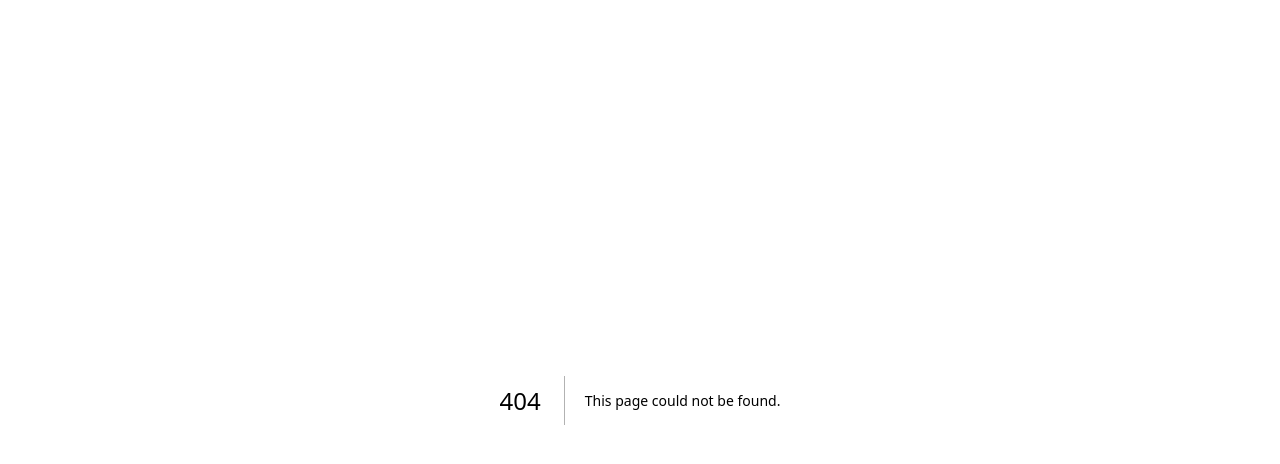
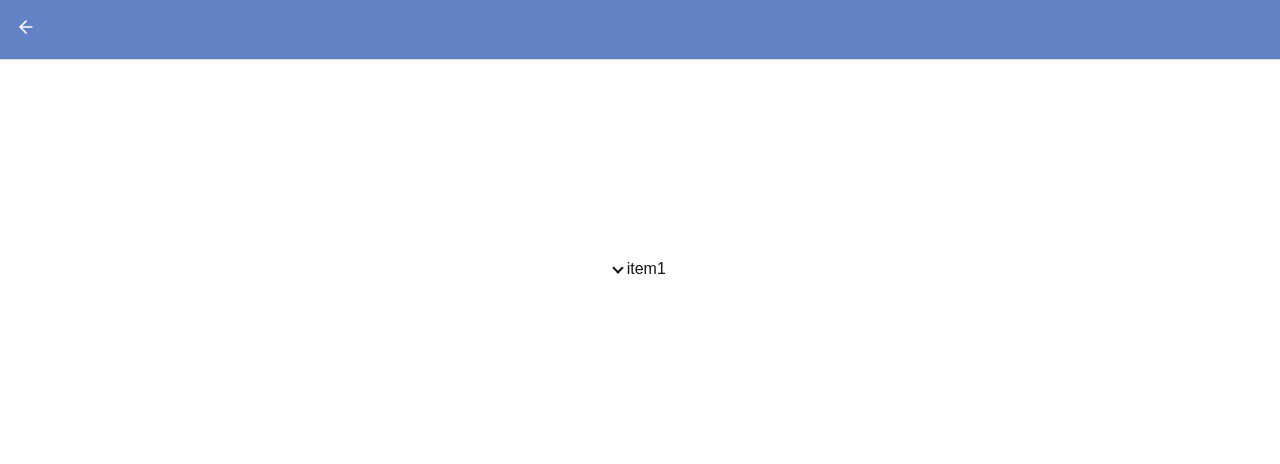
Before and after one commit to sushma-priyadharssini/react-ui-coding, a Next.js app: page /projects/folder-structure in a window 1280 px wide. Before the commit this address had no page. Shown: the top 464 px of the page. Built offline with nearby package versions, Linux system fonts and the light colour scheme.

Commit message:
folder structure

```diff
--- /dev/null
+++ b/src/app/projects/folder-structure/page.js
@@ -0,0 +1 @@
+export { default } from "@/libs/folder-structure";
--- /dev/null
+++ b/src/libs/folder-structure/data.js
@@ -0,0 +1,38 @@
+const items = [
+    { id: 1, name: "item1", parentId: null },
+    { id: 2, name: "item2", parentId: 1 },
+    { id: 3, name: "item3", parentId: 1 },
+    { id: 4, name: "item4", parentId: 2 },
+];
+
+export function buildTreeUsingMap() {
+    const map = new Map();
+    const roots = [];
+
+    // Initialize all nodes with empty children
+    items.forEach(item => {
+        map.set(item.id, { ...item, children: [] });
+    });
+
+    // Link children to parents
+    items.forEach(item => {
+        if (item.parentId === null) {
+            roots.push(map.get(item.id));
+        } else {
+            map.get(item.parentId).children.push(map.get(item.id));
+        }
+    });
+
+    console.log(roots)
+
+    return roots;
+}
+
+export function buildTreeRecursive(parentId = null) {
+    return items
+        .filter(item => item.parentId === parentId)
+        .map(item => ({
+            ...item,
+            children: buildTreeRecursive(item.id)
+        }));
+}
--- /dev/null
+++ b/src/libs/folder-structure/folder-structure.js
@@ -0,0 +1,42 @@
+"use client";
+import { useState, useEffect } from 'react';
+import { buildTreeUsingMap } from "./data"
+import styles from "./folder.module.css"
+
+function Folder({ data }) {
+  const [expand, setExpand] = useState(false);
+
+  return (
+    <div>
+      <div onClick={() => setExpand(!expand)}>
+        {data.children.length > 0 && <span
+          aria-hidden={true}
+          className={`${styles.accordionIcon} ${expand ? styles.accordionIconFlipped : ""}`}
+        />
+        }
+        <span> {data.name} </span>
+      </div>
+      {data.children && (
+        <div
+          style={{ display: expand ? "block" : "none", paddingLeft: "10px" }}
+        >
+          {data.children.map((i) => {
+            return <Folder key={i.name} data={i} />;
+          })}
+        </div>
+      )}
+    </div>
+  );
+}
+
+
+export default function FolderStructure() {
+  const data = buildTreeUsingMap()
+  return (
+    <div>
+      {data.map((d) => {
+        return <Folder key={d.name} data={d} />;
+      })}
+    </div>
+  );
+}
--- /dev/null
+++ b/src/libs/folder-structure/folder.module.css
@@ -0,0 +1,13 @@
+.accordionIcon {
+  border: solid currentcolor;
+  border-width: 0 2px 2px 0;
+  display: inline-block;
+  height: 8px;
+  transform: translateY(-2px) rotate(45deg);
+  width: 8px;
+  cursor: pointer;
+}
+
+.accordionIconFlipped {
+  transform: translateY(2px) rotate(-135deg);
+}
--- /dev/null
+++ b/src/libs/folder-structure/index.ts
@@ -0,0 +1 @@
+export { default } from "./folder-structure";
```
Also changed, not shown: src/libs/home/routes.js.
